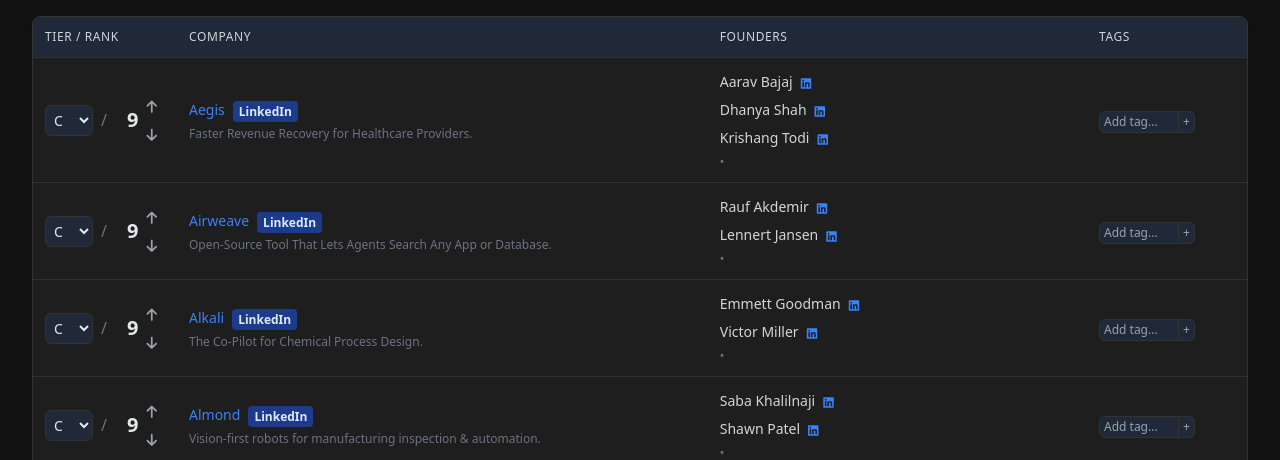
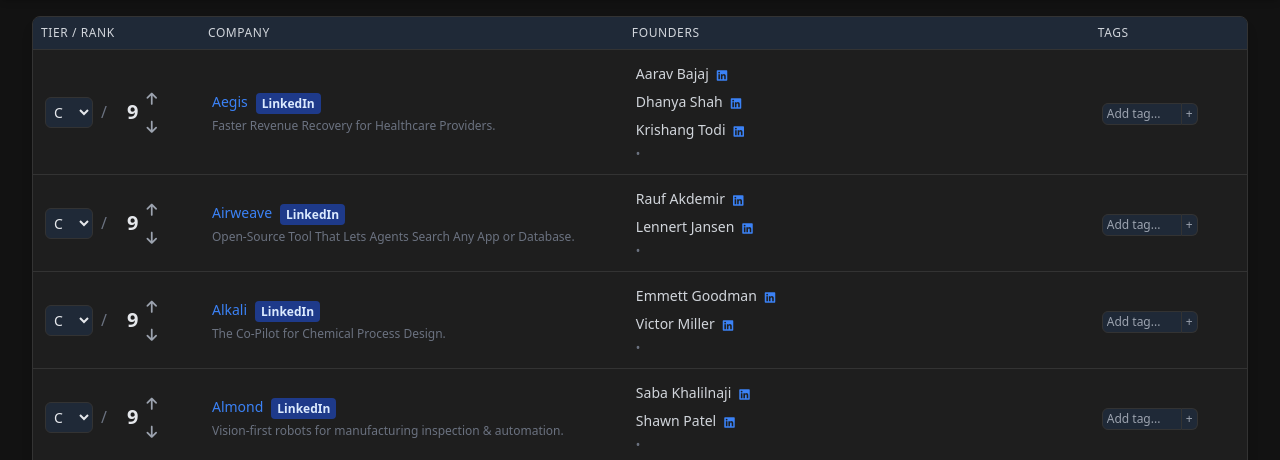
Before and after one commit to d3ming/ycx25-voter, a FastAPI app: page / in a window 1280 px wide. Shown: the part 123-583 px from the top of the page. Run offline with FastAPI, Linux system fonts and the light colour scheme; data comes from the database, SQL or seed files in the repository; some libraries are stand-ins or nearby versions.

Commit message:
Reduce the amount of empty space between data columns in the main table
Decreased column widths in index.html to improve table density and appearance.

Replit-Commit-Author: Agent
Replit-Commit-Session-Id: bc2d202b-487b-4c16-8516-30fbc4159fad
Replit-Commit-Screenshot-Url: https://storage.googleapis.com/screenshot-production-us-central1/3533372c-d471-4845-9a9f-ff61515497c6/4e9464e6-9eb9-47ea-8587-d880fae4e372.jpg

```diff
--- a/templates/index.html
+++ b/templates/index.html
@@ -161,16 +161,16 @@
                 <table class="min-w-full divide-y divide-dark-border">
                     <thead>
                         <tr class="bg-dark-accent">
-                            <th scope="col" class="px-3 py-3 text-left text-xs font-medium text-gray-300 uppercase tracking-wider w-36 sticky top-0 bg-dark-accent">
+                            <th scope="col" class="px-2 py-2 text-left text-xs font-medium text-gray-300 uppercase tracking-wider w-28 sticky top-0 bg-dark-accent">
                                 Tier / Rank
                             </th>
-                            <th scope="col" class="px-3 py-3 text-left text-xs font-medium text-gray-300 uppercase tracking-wider sticky top-0 bg-dark-accent">
+                            <th scope="col" class="px-2 py-2 text-left text-xs font-medium text-gray-300 uppercase tracking-wider sticky top-0 bg-dark-accent w-1/3">
                                 Company
                             </th>
-                            <th scope="col" class="px-3 py-3 text-left text-xs font-medium text-gray-300 uppercase tracking-wider sticky top-0 bg-dark-accent w-64">
+                            <th scope="col" class="px-2 py-2 text-left text-xs font-medium text-gray-300 uppercase tracking-wider sticky top-0 bg-dark-accent w-56">
                                 Founders
                             </th>
-                            <th scope="col" class="px-3 py-3 text-left text-xs font-medium text-gray-300 uppercase tracking-wider sticky top-0 bg-dark-accent w-40">
+                            <th scope="col" class="px-2 py-2 text-left text-xs font-medium text-gray-300 uppercase tracking-wider sticky top-0 bg-dark-accent w-32">
                                 Tags
                             </th>
                         </tr>
```
